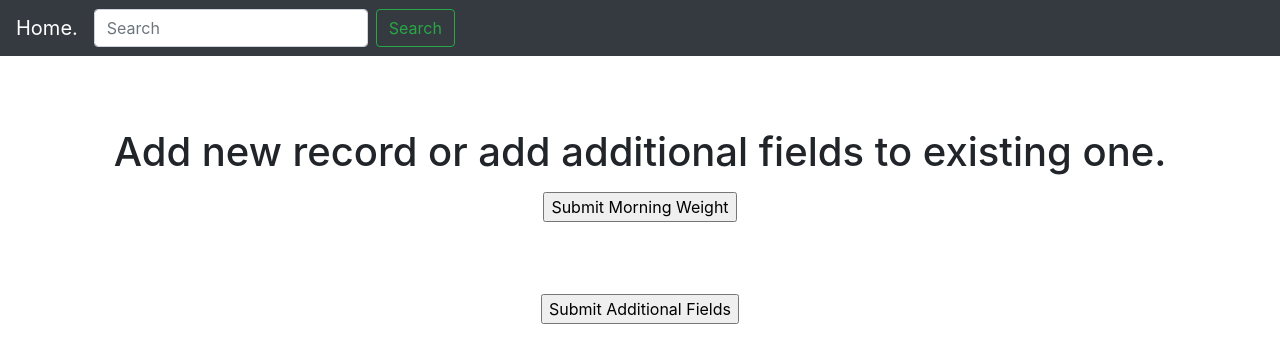
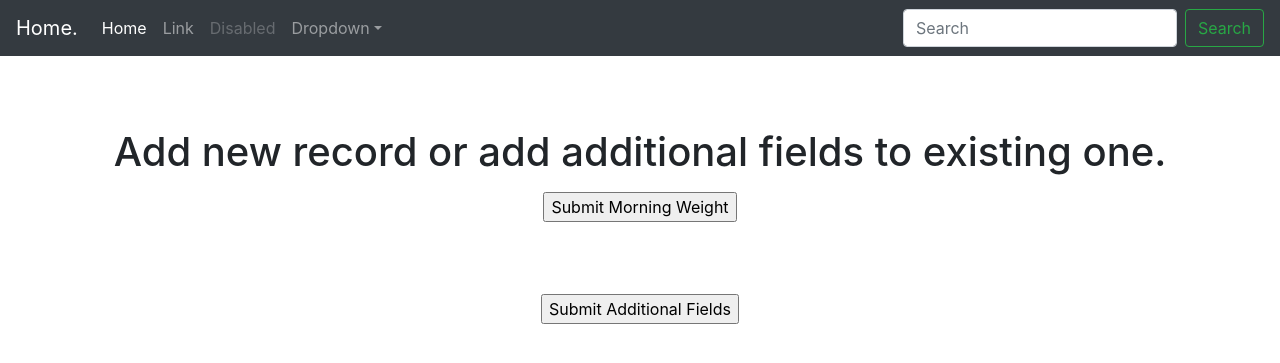
Before and after one commit to fautro/tracker, a Django app: template templates/wtrack/add_record.html in a window 1280 px wide. Shown: the top 363 px of the page. Run offline with Django 3.2, Linux system fonts and the light colour scheme; the template is opened without the code that fills it, so the values that code supplies are empty; some libraries are stand-ins or nearby versions.

Commit message:
[wtrack] template changes

```diff
--- a/templates/wtrack/add_record.html
+++ b/templates/wtrack/add_record.html
@@ -25,7 +25,7 @@
         <span class="navbar-toggler-icon"></span>
       </button>
 
-      <!--<div class="collapse navbar-collapse" id="navbarsExampleDefault">
+      <div class="collapse navbar-collapse" id="navbarsExampleDefault">
         <ul class="navbar-nav mr-auto">
           <li class="nav-item active">
             <a class="nav-link" href="#">Home <span class="sr-only">(current)</span></a>
@@ -44,7 +44,7 @@
               <a class="dropdown-item" href="#">Something else here</a>
             </div>
           </li>
-        </ul> -->
+        </ul>
 <!---------------------------------------------------------------------------------------------------------------------->
         <form class="form-inline my-2 my-lg-0">
           <input class="form-control mr-sm-2" type="text" placeholder="Search" aria-label="Search">
```
